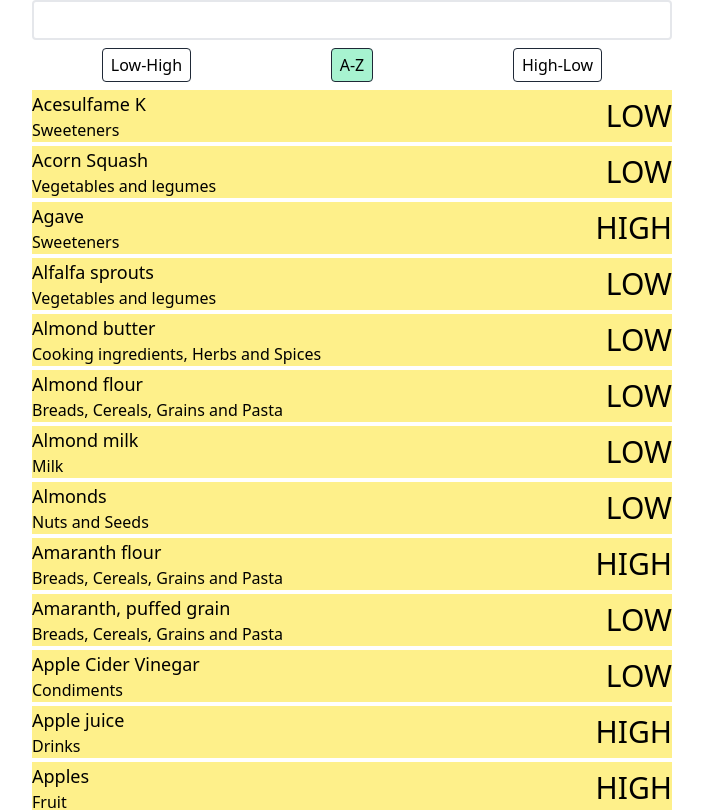
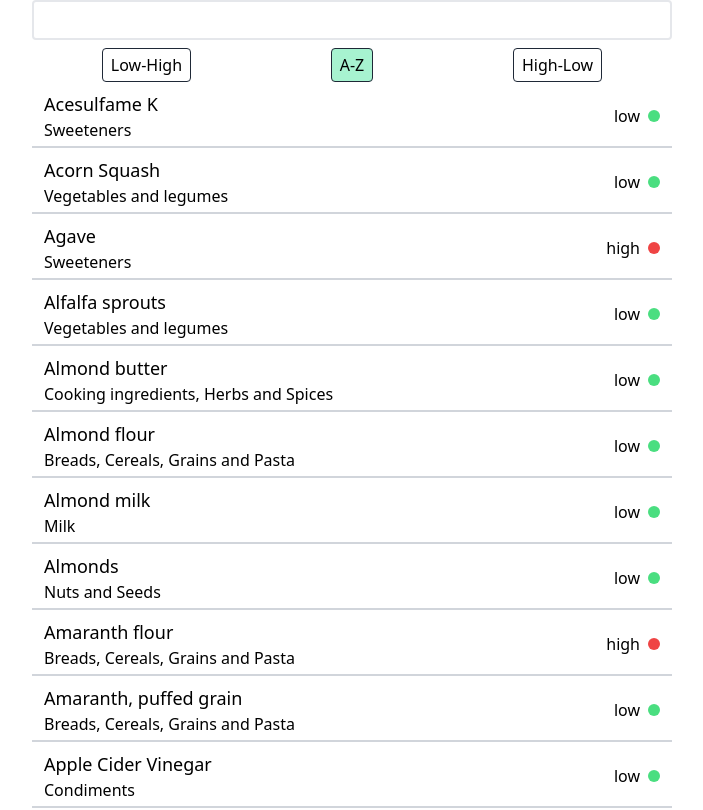
Before and after one commit to scottenock/fodmap-foss, a React (Vite) app: page / in a window 1280 px wide. Shown: the top 810 px of the page, without its empty margins (288-991 px from the left). Built offline with nearby package versions, Linux system fonts and the light colour scheme.

Commit message:
feat: improve list view ui

```diff
--- a/src/components/FoodItem.tsx
+++ b/src/components/FoodItem.tsx
@@ -30,7 +30,7 @@ const FoodItem: React.FC<FoodItemProps> = ({ food }) => {
           <p className="text-base">Max Quantity: {food.qty ?? "unspecified"}</p>
         </div>
         <div className="flex items-center my-1">
-          <span className={`rounded-full w-7 h-7 block mr-2 ${ratingColour}`} />
+          <span className={`rounded-full w-5 h-5 block mr-2 ${ratingColour}`} />
           <p className="text-2xl">{food.fodmap.toUpperCase()}</p>
         </div>
       </section>
--- a/src/components/FoodList.tsx
+++ b/src/components/FoodList.tsx
@@ -1,27 +1,37 @@
 import { Fodmap } from "../types/Fodmap";
 import { Link } from "react-router-dom";
+import Score from "./Score";
 
 type FoodListProps = {
   foods: Fodmap[];
 };
 
 const styles = {
-  container: "flex justify-between items-center bg-yellow-200 my-1",
+  container: "flex justify-between items-center my-1 px-3",
 };
 
 const FoodList: React.FC<FoodListProps> = ({ foods }) => {
   return (
     <div>
       {foods.map((food) => (
+        <>
           <Link to={`/food/${food.id}`} key={food.id}>
             <div key={food.id} className={styles.container}>
               <div>
                 <p className="text-lg">{food.name}</p>
                 <p className="text-base">{food.category}</p>
               </div>
-            <p className="text-3xl">{food.fodmap.toUpperCase()}</p>
+              <div className="flex items-center my-1">
+                <Score
+                  text={food.fodmap}
+                  score={food.fodmap === "high" ? 2 : 0}
+                  reversed={true}
+                />
+              </div>
             </div>
           </Link>
+          <div className="border-b-2 border-gray-300 mb-2" />
+        </>
       ))}
     </div>
   );
--- a/src/components/Score.tsx
+++ b/src/components/Score.tsx
@@ -3,15 +3,17 @@ type ButtonProps = {
   children?: React.ReactNode;
   text: string;
   score: number;
+  reversed?: boolean;
 };
 
 const colours = ["bg-green-400", "bg-orange-400", "bg-red-500", "bg-grey-300"];
 
-const Score: React.FC<ButtonProps> = ({ text, score }) => {
+const Score: React.FC<ButtonProps> = ({ text, score, reversed = false }) => {
   return (
     <div className="flex items-center my-1">
-      <span className={`rounded-full w-3 h-3 block mr-2 ${colours[score]} `} />
-      <p className="text-base font-light">{text}</p>
+      {reversed && <p className="text-base font-light mr-2">{text}</p>}
+      <span className={`rounded-full w-3 h-3 block ${colours[score]} `} />
+      {!reversed && <p className="text-base font-light ml-2">{text}</p>}
     </div>
   );
 };
```
Also changed, not shown: 1 other file (tests, documents, lock files or other folders). Lines whose indentation alone changed are shown as unchanged.
